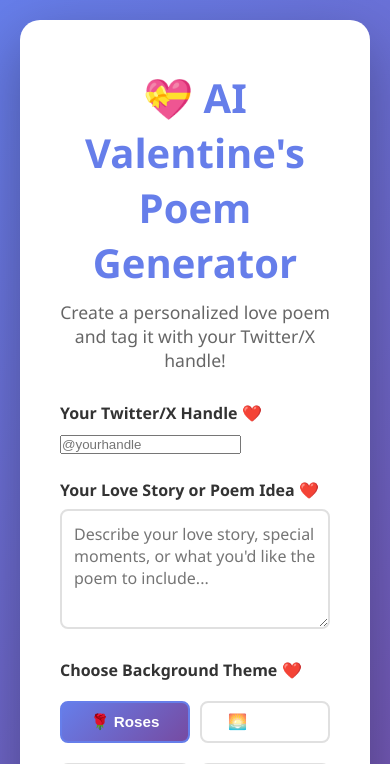
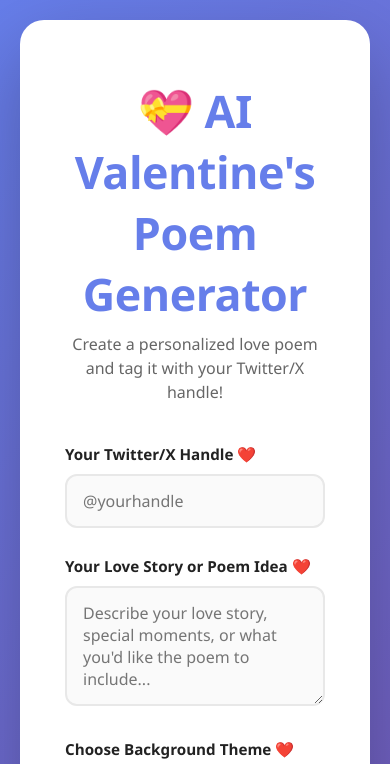
Before and after one commit to richardawe/valentine_day_gift, a Flask app: page / in a window 390 px wide. Shown: the top 764 px of the page. Run offline with Flask 3, Linux system fonts and the light colour scheme.

Commit message:
design: Modern UI redesign with thumbnail background previews
- Add thumbnail previews for all 6 background themes with images
- Increase poem text size for better readability (32->40px poem, 48->56px title)
- Improve overlay opacity for better text contrast
- Modern card design with enhanced shadows and spacing
- Better form styling with gradient accents and focus states
- Responsive theme selector with image backgrounds
- Enhanced download section with gradient styling
- Improved typography and color palette
- Better visual hierarchy and spacing throughout
- Increased border radius for modern appearance
- Added smooth hover effects and transitions

```diff
--- a/app.py
+++ b/app.py
@@ -91,7 +91,7 @@ def create_poem_image(poem, theme="roses"):
         bg_img = get_background_image(theme)
         bg_img = bg_img.resize((1200, 1600), Image.Resampling.LANCZOS)
 
-        overlay = Image.new('RGBA', bg_img.size, (255, 255, 255, 180))
+        overlay = Image.new('RGBA', bg_img.size, (255, 255, 255, 200))
         if bg_img.mode != 'RGBA':
             bg_img = bg_img.convert('RGBA')
         bg_img = Image.alpha_composite(bg_img, overlay)
@@ -102,31 +102,31 @@ def create_poem_image(poem, theme="roses"):
     draw = ImageDraw.Draw(bg_img)
 
     try:
-        title_font = ImageFont.truetype("/usr/share/fonts/truetype/dejavu/DejaVuSans-Bold.ttf", 48)
-        poem_font = ImageFont.truetype("/usr/share/fonts/truetype/dejavu/DejaVuSans.ttf", 32)
-        footer_font = ImageFont.truetype("/usr/share/fonts/truetype/dejavu/DejaVuSans-Oblique.ttf", 24)
+        title_font = ImageFont.truetype("/usr/share/fonts/truetype/dejavu/DejaVuSans-Bold.ttf", 56)
+        poem_font = ImageFont.truetype("/usr/share/fonts/truetype/dejavu/DejaVuSans.ttf", 40)
+        footer_font = ImageFont.truetype("/usr/share/fonts/truetype/dejavu/DejaVuSans-Oblique.ttf", 28)
     except:
         title_font = ImageFont.load_default()
         poem_font = ImageFont.load_default()
         footer_font = ImageFont.load_default()
 
     title = "Your AI-Generated Valentine's Gift"
-    draw.text((100, 100), title, font=title_font, fill=(255, 20, 147))
-    draw.text((100, 180), "✨ 💕 ✨", font=poem_font, fill=(255, 20, 147))
+    draw.text((100, 80), title, font=title_font, fill=(200, 20, 147))
+    draw.text((100, 160), "✨ 💕 ✨", font=poem_font, fill=(200, 20, 147))
 
     y_pos = 280
-    line_height = 60
+    line_height = 70
 
     for line in poem.split('\n'):
         if line.strip():
-            for wrapped_line in textwrap.wrap(line, width=40):
-                draw.text((100, y_pos), wrapped_line, font=poem_font, fill=(40, 40, 40))
+            for wrapped_line in textwrap.wrap(line, width=35):
+                draw.text((100, y_pos), wrapped_line, font=poem_font, fill=(20, 20, 20))
                 y_pos += line_height
         else:
             y_pos += line_height // 2
 
-    footer_y = 1500
-    draw.text((100, footer_y), FOOTER_TEXT, font=footer_font, fill=(100, 100, 100))
+    footer_y = 1520
+    draw.text((100, footer_y), FOOTER_TEXT, font=footer_font, fill=(80, 80, 80))
 
     return bg_img
 
--- a/templates/index.html
+++ b/templates/index.html
@@ -12,7 +12,7 @@
         }
 
         body {
-            font-family: 'Segoe UI', Tahoma, Geneva, Verdana, sans-serif;
+            font-family: 'Segoe UI', -apple-system, BlinkMacSystemFont, sans-serif;
             background: linear-gradient(135deg, #667eea 0%, #764ba2 100%);
             min-height: 100vh;
             display: flex;
@@ -23,11 +23,11 @@
 
         .container {
             background: white;
-            border-radius: 20px;
-            box-shadow: 0 20px 60px rgba(0, 0, 0, 0.3);
-            max-width: 600px;
+            border-radius: 24px;
+            box-shadow: 0 30px 80px rgba(0, 0, 0, 0.25);
+            max-width: 700px;
             width: 100%;
-            padding: 50px 40px;
+            padding: 60px 45px;
             animation: slideIn 0.5s ease-out;
         }
 
@@ -44,46 +44,51 @@
 
         h1 {
             color: #667eea;
-            font-size: 2.5em;
-            margin-bottom: 10px;
+            font-size: 2.8em;
+            margin-bottom: 8px;
             text-align: center;
+            font-weight: 700;
+            letter-spacing: -0.5px;
         }
 
         .subtitle {
             color: #666;
             text-align: center;
-            margin-bottom: 30px;
-            font-size: 1.1em;
+            margin-bottom: 40px;
+            font-size: 1em;
+            line-height: 1.5;
         }
 
         .form-group {
-            margin-bottom: 25px;
+            margin-bottom: 28px;
         }
 
         label {
             display: block;
-            color: #333;
+            color: #222;
             font-weight: 600;
-            margin-bottom: 8px;
-            font-size: 1em;
+            margin-bottom: 10px;
+            font-size: 0.95em;
         }
 
-        input[type="email"],
+        input[type="text"],
         textarea {
             width: 100%;
-            padding: 12px;
-            border: 2px solid #e0e0e0;
-            border-radius: 8px;
+            padding: 14px 16px;
+            border: 2px solid #e8e8e8;
+            border-radius: 12px;
             font-size: 1em;
             font-family: inherit;
             transition: all 0.3s ease;
+            background: #fafafa;
         }
 
-        input[type="email"]:focus,
+        input[type="text"]:focus,
         textarea:focus {
             outline: none;
             border-color: #667eea;
-            box-shadow: 0 0 0 3px rgba(102, 126, 234, 0.1);
+            background: white;
+            box-shadow: 0 0 0 4px rgba(102, 126, 234, 0.08);
         }
 
         textarea {
@@ -110,21 +115,22 @@
 
         button {
             width: 100%;
-            padding: 14px;
+            padding: 16px;
             background: linear-gradient(135deg, #667eea 0%, #764ba2 100%);
             color: white;
             border: none;
-            border-radius: 8px;
-            font-size: 1.1em;
-            font-weight: 600;
+            border-radius: 12px;
+            font-size: 1.05em;
+            font-weight: 700;
             cursor: pointer;
             transition: all 0.3s ease;
-            margin-top: 10px;
+            margin-top: 15px;
+            letter-spacing: 0.3px;
         }
 
         button:hover {
-            transform: translateY(-2px);
-            box-shadow: 0 10px 20px rgba(102, 126, 234, 0.3);
+            transform: translateY(-3px);
+            box-shadow: 0 15px 35px rgba(102, 126, 234, 0.4);
         }
 
         button:active {
@@ -214,38 +223,98 @@
 
         .theme-selector {
             display: grid;
-            grid-template-columns: repeat(auto-fit, minmax(100px, 1fr));
-            gap: 10px;
-            margin: 10px 0;
+            grid-template-columns: repeat(auto-fit, minmax(110px, 1fr));
+            gap: 12px;
+            margin: 15px 0;
         }
 
         .theme-btn {
-            padding: 10px 15px;
-            border: 2px solid #e0e0e0;
+            position: relative;
+            padding: 0;
+            border: 3px solid #e0e0e0;
             background: white;
-            border-radius: 8px;
+            border-radius: 12px;
             cursor: pointer;
-            font-size: 0.95em;
+            font-size: 0.9em;
             transition: all 0.3s ease;
+            overflow: hidden;
+            height: 120px;
+            display: flex;
+            align-items: flex-end;
+            justify-content: center;
+        }
+
+        .theme-btn::before {
+            content: '';
+            position: absolute;
+            top: 0;
+            left: 0;
+            right: 0;
+            bottom: 0;
+            background-size: cover;
+            background-position: center;
+            opacity: 0.8;
+            z-index: 1;
+        }
+
+        .theme-btn[data-theme="roses"]::before {
+            background-image: url('/static/backgrounds/roses_2.jpg');
+        }
+
+        .theme-btn[data-theme="sunset"]::before {
+            background-image: url('/static/backgrounds/roses_1.jpg');
+        }
+
+        .theme-btn[data-theme="hearts"]::before {
+            background-image: url('/static/backgrounds/heart_bokeh.jpg');
+        }
+
+        .theme-btn[data-theme="nature"]::before {
+            background-image: url('/static/backgrounds/pink_flower.jpg');
+        }
+
+        .theme-btn[data-theme="wedding"]::before {
+            background-image: url('/static/backgrounds/hearts_sparklers.jpg');
+        }
+
+        .theme-btn[data-theme="stars"]::before {
+            background-image: url('/static/backgrounds/heart_bokeh.jpg');
+        }
+
+        .theme-btn::after {
+            content: attr(data-label);
+            position: relative;
+            z-index: 2;
+            padding: 8px 12px;
+            background: linear-gradient(135deg, rgba(102, 126, 234, 0.9) 0%, rgba(118, 75, 162, 0.9) 100%);
+            color: white;
+            font-weight: 600;
+            border-radius: 8px 8px 0 0;
+            width: 100%;
+            text-align: center;
+            font-size: 0.85em;
+            margin-top: auto;
         }
 
         .theme-btn:hover {
             border-color: #667eea;
-            background: #f9f9f9;
+            box-shadow: 0 8px 20px rgba(102, 126, 234, 0.2);
+            transform: translateY(-2px);
         }
 
         .theme-btn.active {
             border-color: #667eea;
-            background: linear-gradient(135deg, #667eea 0%, #764ba2 100%);
-            color: white;
+            box-shadow: 0 8px 25px rgba(102, 126, 234, 0.35);
+            transform: translateY(-3px);
         }
 
         .download-section {
-            margin-top: 20px;
+            margin-top: 25px;
             display: none;
-            background: #f9f9f9;
-            padding: 20px;
-            border-radius: 8px;
+            background: linear-gradient(135deg, #f5f7ff 0%, #f9f5ff 100%);
+            padding: 25px;
+            border-radius: 12px;
+            border: 2px solid #e8e8f0;
         }
 
         .download-section.show {
@@ -342,12 +417,12 @@
             <div class="form-group">
                 <label for="theme">Choose Background Theme <span class="heart">❤️</span></label>
                 <div class="theme-selector">
-                    <button type="button" class="theme-btn active" data-theme="roses" title="Red Roses">🌹 Roses</button>
-                    <button type="button" class="theme-btn" data-theme="sunset" title="Romantic Sunset">🌅 Sunset</button>
-                    <button type="button" class="theme-btn" data-theme="hearts" title="Heart Bokeh">💕 Hearts</button>
-                    <button type="button" class="theme-btn" data-theme="nature" title="Nature">🌿 Nature</button>
-                    <button type="button" class="theme-btn" data-theme="wedding" title="Wedding">💒 Wedding</button>
-                    <button type="button" class="theme-btn" data-theme="stars" title="Night Stars">⭐ Stars</button>
+                    <button type="button" class="theme-btn active" data-theme="roses" data-label="🌹 Roses"></button>
+                    <button type="button" class="theme-btn" data-theme="sunset" data-label="🌅 Sunset"></button>
+                    <button type="button" class="theme-btn" data-theme="hearts" data-label="💕 Hearts"></button>
+                    <button type="button" class="theme-btn" data-theme="nature" data-label="🌿 Nature"></button>
+                    <button type="button" class="theme-btn" data-theme="wedding" data-label="💒 Wedding"></button>
+                    <button type="button" class="theme-btn" data-theme="stars" data-label="⭐ Stars"></button>
                 </div>
             </div>
 
```
Also changed, not shown: other parts of templates/index.html (+26 -17 lines).
